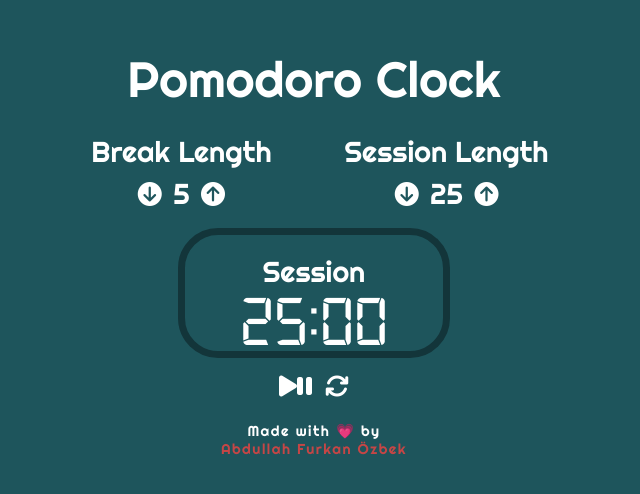
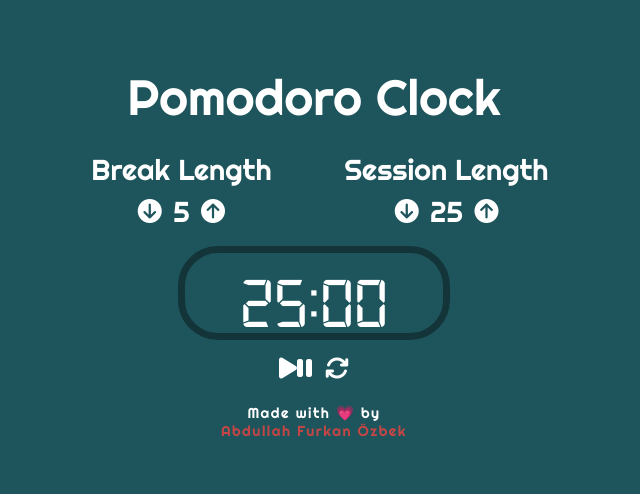
Before and after one commit to afozbek/Pomodoro-Clock, a React (Create React App) app: page / in a window 1280 px wide. Shown: the part 162-656 px from the top of the page, without its empty margins (326-966 px from the left). Built offline with nearby package versions, Linux system fonts and the light colour scheme.

Commit message:
removing timerLabel

```diff
--- a/src/App.js
+++ b/src/App.js
@@ -12,7 +12,7 @@ const App = props => {
       <h2 className="title">Pomodoro Clock</h2>
       <Lengths />
 
-      <Timer timerLabel="Session" timeLeft="25:00" />
+      <Timer timeLeft="25:00" />
 
       <TimerControl />
 
```
